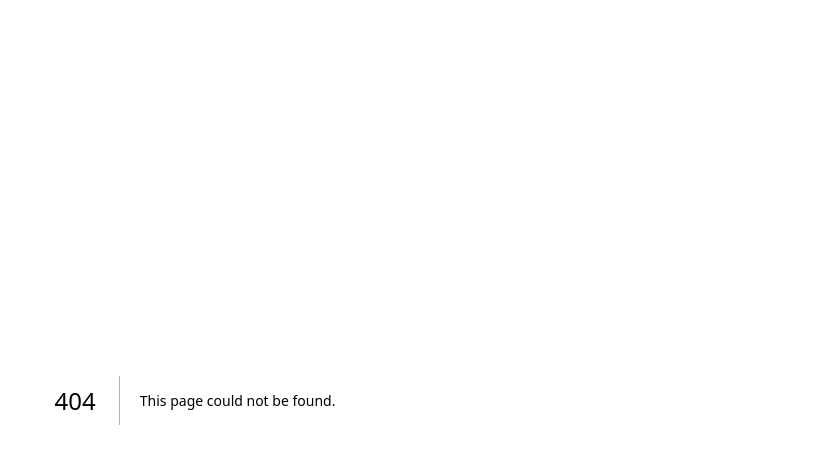
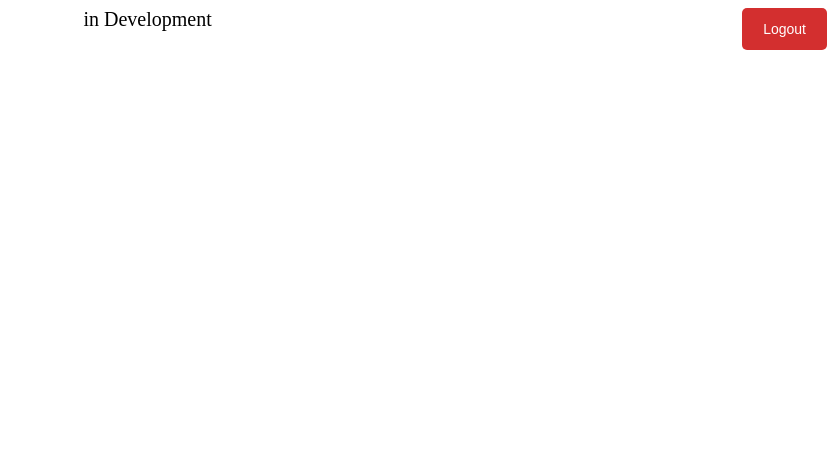
Before and after one commit to ouerghi01/RandomChat, a Next.js app in the folder random_chat_front/: page /Messanger in a window 1280 px wide. Before the commit this address had no page. Shown: the top 464 px of the page, without its empty margins (445-1280 px from the left). Built offline with nearby package versions, Linux system fonts and the light colour scheme.

Commit message:
implement logout and Messanger

```diff
--- a/random_chat_front/src/app/Authentication/login/page.tsx
+++ b/random_chat_front/src/app/Authentication/login/page.tsx
@@ -23,7 +23,7 @@ export default function Login() :JSX.Element {
         const data = await response.json();
         localStorage.setItem('access_token', data.access_token);
         alert("Logged In Successfully!")
-        window.location.href="http://localhost:3000/"
+        window.location.href="http://localhost:3000/Messanger"
     }
     return (
         <div className={styles.container}>
--- /dev/null
+++ b/random_chat_front/src/app/Messanger/Components/logout.tsx
@@ -0,0 +1,55 @@
+'use client'
+import React from 'react';
+
+export default function Logout() {
+  return (
+    <>
+      <style jsx>{`
+        .logout-container {
+          margin-left: 10px;
+          float: right;
+          width: fit-content;
+          padding: 5px;
+          border-radius: 5px;
+          background-color: #d32f2f;
+          display: flex;
+          align-items: center;
+        }
+
+        .logout-button {
+          border: none;
+          color: white;
+          background-color: #d32f2f;
+          cursor: pointer;
+          padding: 8px 16px;
+          font-size: 14px;
+          font-weight: 500;
+          border-radius: 4px;
+          transition: background-color 0.3s ease, transform 0.1s ease;
+        }
+
+        .logout-button:hover {
+          background-color: #c62828;
+          transform: scale(1.05);
+        }
+
+        .logout-button:active {
+          background-color: #b71c1c;
+          transform: scale(0.98);
+        }
+      `}</style>
+
+      <div className="logout-container">
+        <button
+          className="logout-button"
+          onClick={() => {
+            localStorage.removeItem('access_token');
+            window.location.href = "http://localhost:3000/";
+          }}
+        >
+          Logout
+        </button>
+      </div>
+    </>
+  );
+}
--- /dev/null
+++ b/random_chat_front/src/app/Messanger/layout.tsx
@@ -0,0 +1,15 @@
+
+
+import { ReactNode } from 'react';
+
+interface LayoutProps {
+  children: ReactNode;
+}
+
+export default function Layout({ children }: LayoutProps) {
+  return (
+    <>
+      <section>{children}</section>
+    </>
+  )
+}
--- /dev/null
+++ b/random_chat_front/src/app/Messanger/page.tsx
@@ -0,0 +1,25 @@
+import React from 'react'
+import Logout from './Components/logout'
+
+export default function MessageApp() {
+  return (
+    <div className='container'>
+      <header >
+      <nav >
+        <Logout/>
+      </nav>
+      </header>
+
+      <main style={{
+        display: 'flex',
+        justifyContent: 'center',
+        alignItems: 'center',
+        fontSize: '20px',
+
+      }} >
+        in Development
+      </main>
+
+    </div>
+  )
+}
```
Also changed, not shown: 1 other file (tests, documents, lock files or other folders).
